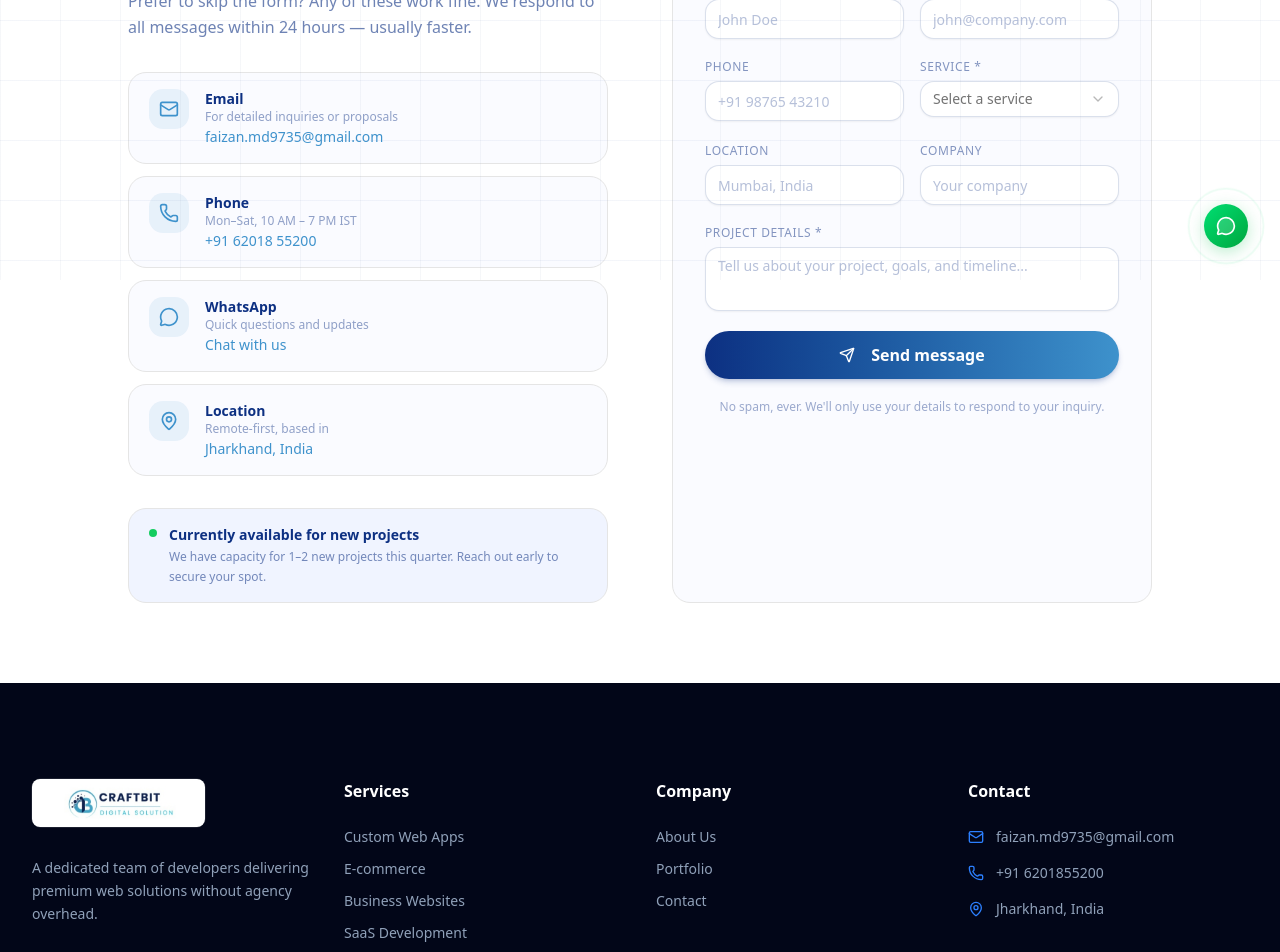
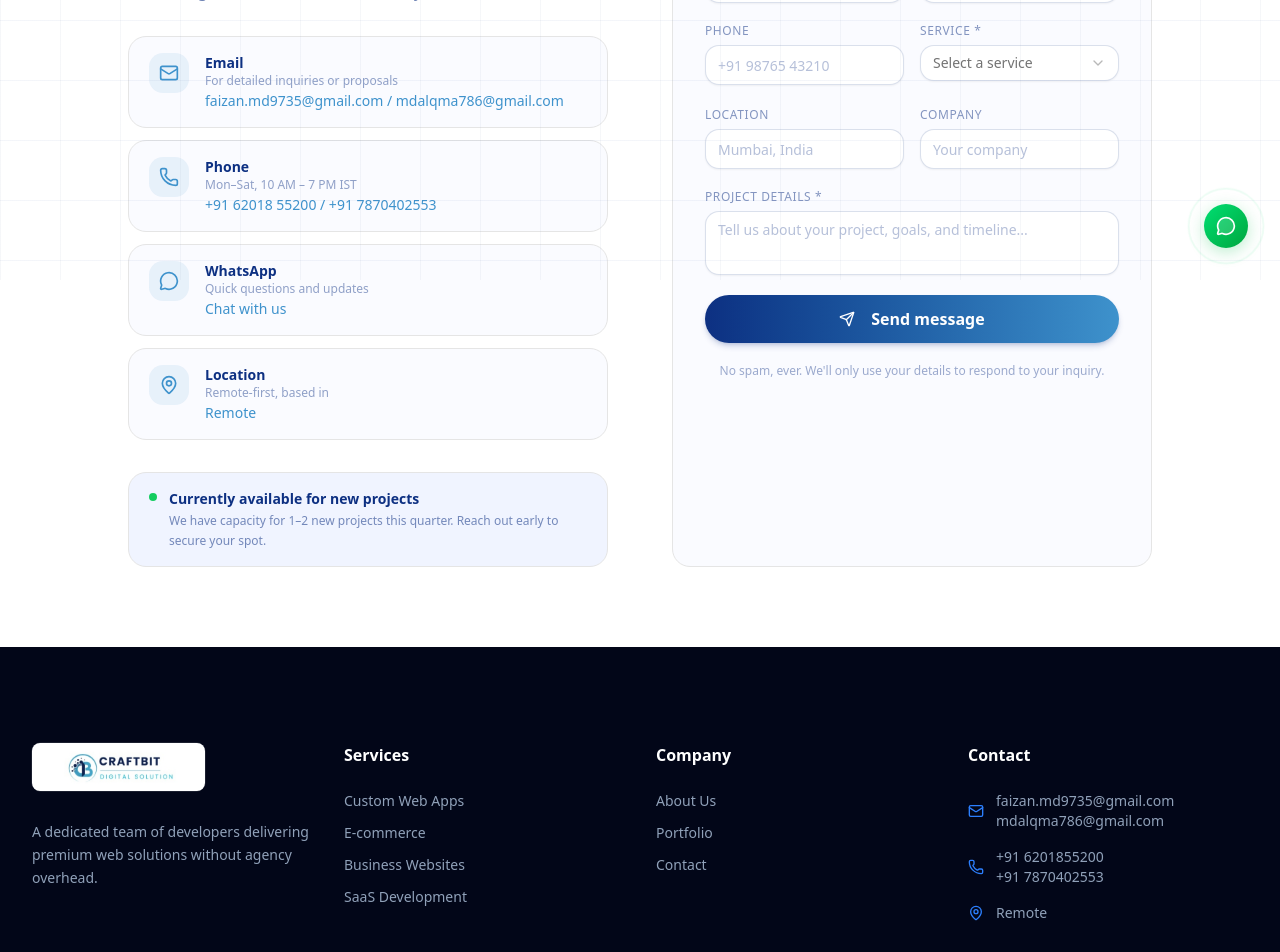
Before and after one commit to Craftbit-Solution/Craftbit, a Next.js app: page /contact in a window 1280 px wide. Shown: the part 520-1472 px from the top of the page. Built offline with nearby package versions, Linux system fonts and the light colour scheme.

Commit message:
Contact changes done..

```diff
--- a/app/contact/components/contact-details.tsx
+++ b/app/contact/components/contact-details.tsx
@@ -7,14 +7,14 @@ const contactMethods = [
     icon: Mail,
     title: 'Email',
     description: 'For detailed inquiries or proposals',
-    value: 'faizan.md9735@gmail.com',
+    value: 'faizan.md9735@gmail.com / mdalqma786@gmail.com',
     href: 'https://mail.google.com/mail/?view=cm&fs=1&to=faizan.md9735@gmail.com&su=Project-Inquiry',
   },
   {
     icon: Phone,
     title: 'Phone',
     description: 'Mon–Sat, 10 AM – 7 PM IST',
-    value: '+91 62018 55200',
+    value: '+91 62018 55200 / +91 7870402553',
     href: 'tel:+916201855200',
   },
   {
@@ -28,7 +28,7 @@ const contactMethods = [
     icon: MapPin,
     title: 'Location',
     description: 'Remote-first, based in',
-    value: 'Jharkhand, India',
+    value: 'Remote',
     href: null,
   },
 ];
--- a/app/layout.tsx
+++ b/app/layout.tsx
@@ -39,7 +39,7 @@ export default function RootLayout({
           }}
         />
         <Navbar />
-        <Notice />
+        {/* <Notice />  */}
         <div className="mx-auto min-h-screen max-w-7xl pt-20">{children}</div>
         <Footer />
         <WhatsAppFloat />
--- a/components/shared/footer.tsx
+++ b/components/shared/footer.tsx
@@ -68,11 +68,11 @@ export default function Footer() {
             <ul className="space-y-4">
               <li>
                 <a
-                  href="mailto:faizan.md9735@gmail.com"
+                  href="mailto:mdalqma786@gmail.com"
                   className="flex items-center gap-3 text-sm text-slate-400 transition-colors hover:text-white"
                 >
                   <Mail className="h-4 w-4 text-blue-500" />
-                  faizan.md9735@gmail.com
+                  faizan.md9735@gmail.com <br /> mdalqma786@gmail.com
                 </a>
               </li>
               <li>
@@ -81,13 +81,14 @@ export default function Footer() {
                   className="flex items-center gap-3 text-sm text-slate-400 transition-colors hover:text-white"
                 >
                   <Phone className="h-4 w-4 text-blue-500" />
-                  +91 6201855200
+                  +91 6201855200 <br />
+                  +91 7870402553
                 </a>
               </li>
               <li>
                 <span className="flex items-start gap-3 text-sm text-slate-400">
                   <MapPin className="mt-0.5 h-4 w-4 text-blue-500" />
-                  Jharkhand, India
+                  Remote
                 </span>
               </li>
             </ul>
```
